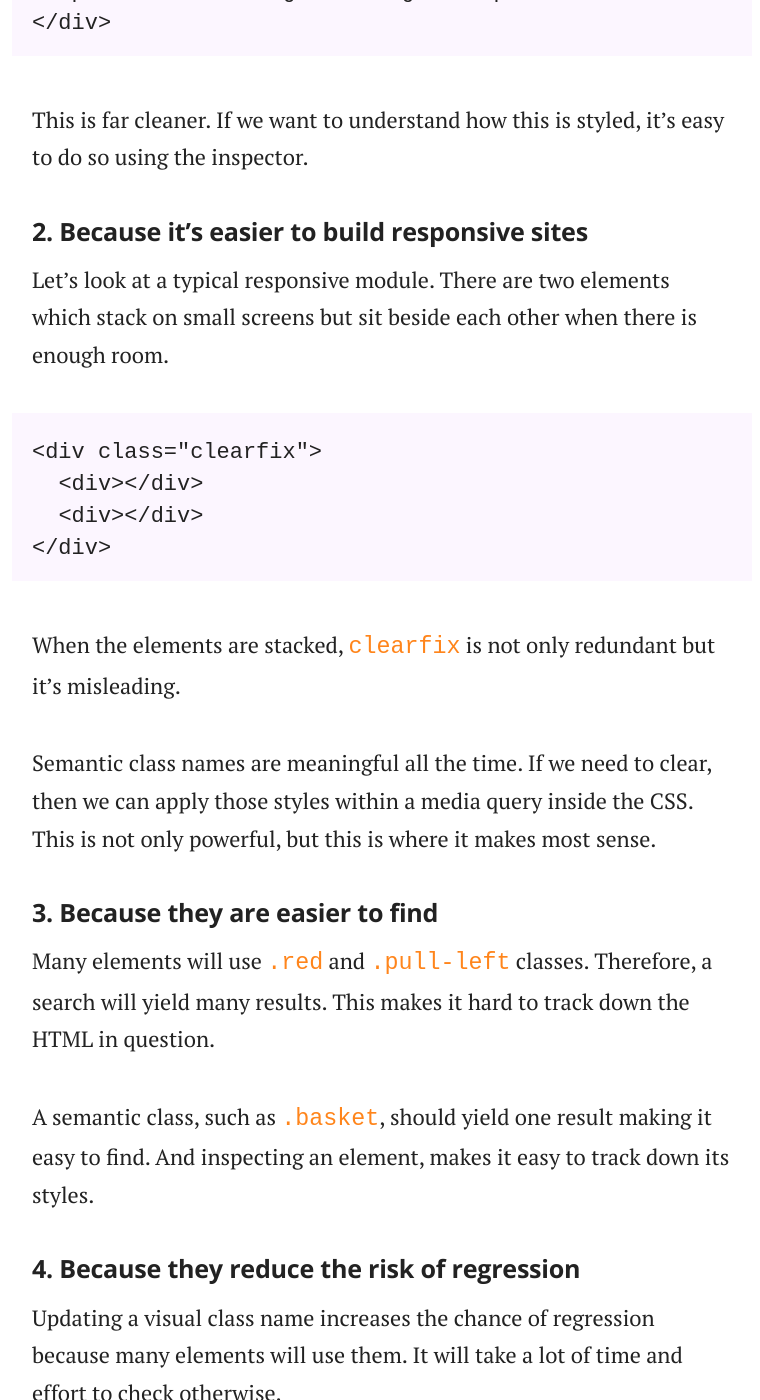
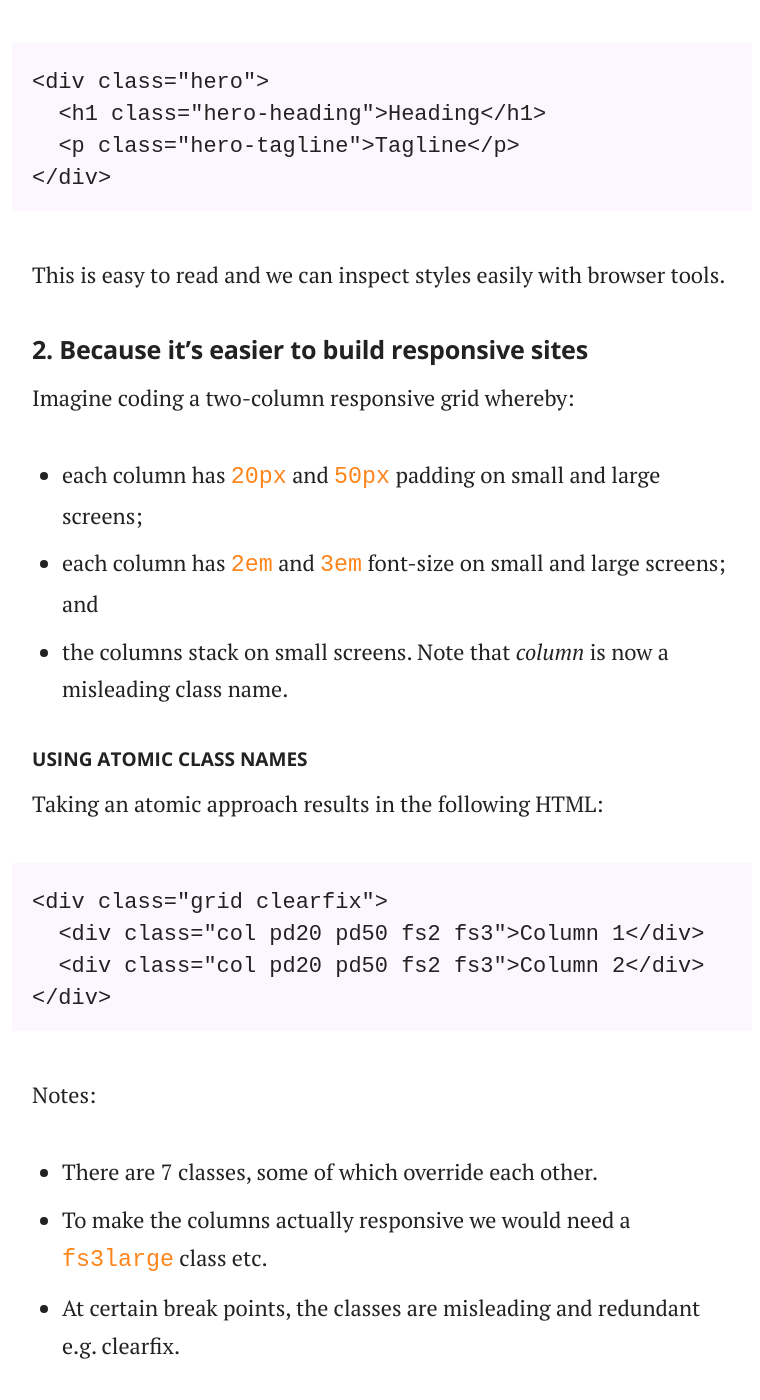
Before and after one commit to adamsilver/maintainablecss.com-jekyll, a Jekyll site: the page built from _chapters/02-semantics.md, in a window 1280 px wide and 1400 px high, scrolled down 2675 px. Shown: the whole window, without its empty margins (258-1018 px from the left). Built offline with Jekyll 4.4.1, drawn with Linux system fonts in a browser that asks for light colours; some of the changed text lies outside the part shown.

Commit message:
Updated semantics and reuse, to remove repition

```diff
--- a/_chapters/02-semantics.md
+++ b/_chapters/02-semantics.md
@@ -50,6 +50,8 @@ This is best explained with a *real* example. Here's a module of HTML using atom
 
 Not only do we need to mentally map these abbreviations (assuming we know what they mean in the first place), but we need to wade through a load of classes just to work out what's going on. The content itself is somewhat obfuscated.
 
+Also, visual class names are ambiguous. For example, `.red` could mean red text, a red background or perhaps a reddish gradient. It's hard to be sure.
+
 Here's the same thing using semantic classes:
 
 	<div class="hero">
@@ -57,36 +59,73 @@ Here's the same thing using semantic classes:
 	  <p class="hero-tagline">Tagline</p>
 	</div>
 
-This is far cleaner. If we want to understand how this is styled, it's easy to do so using the inspector.
+This is easy to read and we can inspect styles easily with browser tools.
 
 ## 2. Because it's easier to build responsive sites
 
-Let's look at a typical responsive module. There are two elements which stack on small screens but sit beside each other when there is enough room.
+Imagine coding a two-column responsive grid whereby:
 
-	<div class="clearfix">
-	  <div></div>
-      <div></div>
+* each column has `20px` and `50px` padding on small and large screens;
+* each column has `2em` and `3em` font-size on small and large screens; and
+* the columns stack on small screens. Note that *column* is now a misleading class name.
+
+### Using atomic class names
+
+Taking an atomic approach results in the following HTML:
+
+	<div class="grid clearfix">
+	  <div class="col pd20 pd50 fs2 fs3">Column 1</div>
+	  <div class="col pd20 pd50 fs2 fs3">Column 2</div>
 	</div>
 
-When the elements are stacked, `clearfix` is not only redundant but it's misleading.
+Notes:
 
-Semantic class names are meaningful all the time. If we need to clear, then we can apply those styles within a media query inside the CSS. This is not only powerful, but this is where it makes most sense.
+- There are 7 classes, some of which override each other.
+- To make the columns actually responsive we would need a `fs3large` class etc.
+- At certain break points, the classes are misleading and redundant e.g. clearfix.
+
+We've barely evaluated this simple component and yet there is so much pain already. Let's see what a semantic approach looks like.
+
+### Using semantic class names
+
+Taking a semantic approach results in the following HTML:
+
+	<div class="thing">
+	  <div class="thing-thingA"></div>
+	  <div class="thing-thingB"></div>
+	</div>
+
+Notes:
+
+- These classes are encapsulated to the module's design and content.
+- Any differences can be handled easily using media queries.
+- We can style these elements however we need to.
+- These classes are meaningful in small and big screens.
+- We can use a media query, to clear elements only when needed.
+
+Semantic class names are meaningful all the time. This is not only powerful, but this is where it makes most sense.
+
+*Also, think about how valuable a responsive grid system is. A visual layout should adapt to the content, not the other way around.*
 
 ## 3. Because they are easier to find
 
-Many elements will use `.red` and `.pull-left` classes. Therefore, a search will yield many results. This makes it hard to track down the HTML in question.
+Visual classes tend to be used on a multitude of elements. This means a search will yield many results, making it hard to find the element in question.
 
-A semantic class, such as `.basket`, should yield one result making it easy to find. And inspecting an element, makes it easy to track down its styles.
+As semantic class names are unique, a search should yield just one result making it easy to track down the HTML and the styles.
 
 ## 4. Because they reduce the risk of regression
 
 Updating a visual class name increases the chance of regression because many elements will use them. It will take a lot of time and effort to check otherwise.
 
-As semantic class names are unique, any changes we make will only apply to the module in question. This is much easier.
+As semantic class names are unique, any changes we make will only apply to the module in question. This is easier.
 
-## 5. Because we want to make changes with confidence
+When we don't feel confident making changes, we either cause problems or we avoid doing the work which creates redundancy.
 
-When we don't feel confident making changes, we either cause problems or we  avoid doing the work which creates redundancy.
+## 5. Because visual classes aren't worth it
+
+If we're going to do `<div class="red">` we may as well do `<div style="color: red">`. Afterall, it's more explicit.
+
+But this mixes concerns and removes the benefit of being able to cache CSS. Also, isn't `.red` a repeat of the exact same abstraction that CSS gives us for free with `color: red`?
 
 ## 6. Because they provide hooks for automated tests too
 
@@ -112,7 +151,7 @@ The styling might change but this only requires a CSS update. This is known as *
 
 ## 9. Because they are easier to debug
 
-It's harder to inspect an element with a multitude of visual class names. With a semantic class there will be just one.
+When inspecting an element, there will be several applicable CSS selectors. We'll have to look through these. With a semantic class name there is just one which is easier to work with.
 
 ## 10. Because the standards recommend it
 
@@ -120,9 +159,21 @@ On using the class attribute, HTML5 specs say in 3.2.5.7:
 
 > "[...] authors are encouraged to use values that describe the nature of the content, rather than values that describe the desired presentation of the content."
 
-## 11. Because they encourage lean HTML
+## 11. Because styling state is easier
 
-The use of semantic classes results in smaller HTML. The CSS may increase in size, but it's cacheable.
+Consider the following HTML:
+
+	<a class="padding-left-20 red" href="#"></a>
+
+Changing the padding and colour on hover is a difficult task. It's better to avoid having to fix self-induced problems like this.
+
+## 12. Because they encourage lean HTML
+
+As we've seen above, atomic classes bloat the HTML. Semantic classes result in smaller HTML. And whilst the CSS may increase in size, it's cacheable.
+
+## Final thought
+
+Semantic class names are a corner stone of *MaintainableCSS*. Without them, everything else makes little sense. So name something based on what it is and everything else falls into place.
 
 <!--## Because visual class names might declare the same property!
 
@@ -130,7 +181,3 @@ It's likely that several different utility classes could refer to the same prope
 
 Think of an example of this.
 -->
-
-## Final thought
-
-Semantic class names are a corner stone of *MaintainableCSS*. Without them, everything else makes little sense. So name something based on what it is and everything else falls into place.
--- a/_chapters/03-reuse.md
+++ b/_chapters/03-reuse.md
@@ -11,102 +11,9 @@ Summary: Don't try too hard to reuse style rules across selectors. Adopt a dupli
 > &ldquo;DRY is often misinterpreted as the necessity to never repeat the exact same thing twice [...]. This is impractical and usually counterproductive, and can lead to forced abstractions, over-thought and over-engineered code.&ldquo;
 <br>&mdash; <cite>Harry Roberts, CSS Wizardy</cite>
 
-Don't worry! We'll discuss strategies for reuse in [State](/chapters/state/), [Modifiers](/chapters/modifiers/) and later on in this chapter.
+When we try *too* hard and *too* early to reuse the bits inbetween the curly braces, we end up with visual and atomic classes. This causes many problems, as we discussed in the previous chapter [semantics](/chapters/semantics/).
 
-The problem is that when we try too hard, too early to reuse the bits between curly braces, we end up with visual and atomic classes which cause several problems:
-
-## 1. Because styles change in response to screen size
-
-Imagine coding a two-column responsive grid whereby:
-
-* Each column has `20px` and `50px` padding on "small" and "large" screens respectively.
-* Each column has `2em` and `3em` font-size on "small" and "large" screens respectively.
-* On "small" screens, the columns stack. Note that *column* is now a misleading class name.
-
-### Using atomic class names
-
-Taking an atomic approach results in the following HTML:
-
-	<div class="grid">
-	  <div class="col pd20 pd50 fs2 fs3">Column 1</div>
-	  <div class="col pd20 pd50 fs2 fs3">Column 2</div>
-	</div>
-
-Notes:
-
-- There are 6 classes.
-- They override each other.
-- They are misleading at certain screen sizes.
-- To make the columns actually responsive we would need a `fs3large` class etc.
-- This is hard to read.
-
-We've barely evaluated this simple component and yet there is so much pain already. Let's see what a semantic approach would look like.
-
-### Using semantic class names
-
-Taking a semantic approach results in the following HTML:
-
-	<div class="thing">
-	  <div class="thing-thingA"></div>
-	  <div class="thing-thingB"></div>
-	</div>
-
-Notes:
-
-- These classes are isolated to the module.
-- Any differences can be handled easily using media queries.
-- We can style these elements however we need to.
-- It's easy to read.
-
-*Also, think about how valuable a responsive grid system is. A visual layout should adapt to the content, not the other way around.*
-
-## 2. Because styles change due to state
-
-Consider the following HTML:
-
-	<a class="padding-left-20 red" href="#"></a>
-
-Changing the padding and colour on hover is a difficult task. It's better to avoid having to fix self-induced problems like this.
-
-## 3. Because debugging is harder
-
-When inspecting an element, there will be several applicable CSS selectors. We'll have to look through these. With a semantic class name there is just one.
-
-## 4. Because granular styles aren't worth it
-
-If we're going to do `<div class="red">` we may as well do `<div style="color: red">`. Afterall, it's more explicit.
-
-But this isn't advisable because it mixes concerns and removes the benefit of being able to cache CSS.
-
-Also, isn't `.red` a repeat of the exact same abstraction that CSS gives us for free with `color: red`?
-
-## 5. Because visual class names are ambiguous
-
-For example, `.red` could mean red text, a red background or perhaps a reddish gradient. It's hard to be sure.
-
-## 6. Because updating a utility class applies to all instances
-
-This sounds good but it isn't. We'll end up applying changes to elements we didn't even know existed. Or we'll be afraid to update the class altogether. Or we'll create `.red2` resulting in redundancy.
-
-## 7. Because non-semantic class names are hard to find
-
-Visual classes tend to be used on a multitude of elements. This means a search will yield many results, making it hard to find the element in question.
-
-As semantic class names are unique, a search should yield just one result making it easy to track down.
-
-## 8. Because reusing CSS causes HTML bloat
-
-Attempting to reuse rules results in bloated HTML like this:
-
-	<div class="clearfix pull-left red etc">
-
-Bloat makes it harder to maintain and degrades performance albeit in a minor way.
-
-## What if we really want to reuse a style?
-
-On occasion it makes sense to reuse a style. In this case we should use comma-delimitted selectors inside a well-named file.
-
-If we wanted multiple elements to have red text, we could do this:
+If we do want to reuse a style we can use comma-delimitted selectors inside a well-named file. For example, if  multiple elements need red text, we could do this:
 
 	/* colours.css */
 
@@ -116,23 +23,23 @@ If we wanted multiple elements to have red text, we could do this:
 	  color: red;
 	}
 
-However, if one selector deviates from an abstraction containing many rules, it should be removed from the list. Otherwise we'll end experience override hell down the line.
+If one module deviates from the styles in the abstraction, it should be removed. Otherwise we'll end experience override hell later on. Use this technique for convenience, not for performance.
 
-We should use this technique for convenience, not for performance.
+There are times when overrides makes sense, which we'll discuss in [State](/chapters/state/) and [Modifiers](/chapters/modifiers/).
 
 ## What about mixins?
 
 Mixins are helpful because they provide the best of both worlds. At least in theory.
 
-Like utility classes, updating a mixin propagates to all instances. Instead of updating a mixin, we could create a new and slightly different one. But, this causes redundancy.
+Like utility classes, updating a mixin propagates to all instances. Instead of updating a mixin, we could create a new one, but this causes redundancy.
 
 Also, mixins can easily end up with many rules, multiple parameters, and conditionality. This is complicated. Complicated is hard to maintain.
 
-To mitigate this complexity, we can create granular mixins, such as one for red text. This is better. However, declaring the mixin is the same as declaring `color: red`. We may as well declare that instead.
+To mitigate this complexity, we can create granular mixins, such as one for red text. At first this seems better. But, declaring the red mixin is the same as declaring `color: red`. We may as well declare that instead.
 
-If we need to update the rule in multiple places, a search and replace might be all that's necessary. If we did use a mixin, when *red* changes to *orange*, its name will need updating anyway.
+If we need to update the rule in multiple places, a search and replace might be all that's necessary. Also, when the red *mixin* changes to *orange*, its name will need updating anyway.
 
-Mixins are useful in some cases. For example, we might want to apply *clearfix* rules across different elements and breakpoints.
+With all that said, mixins are useful in some cases. We might, for example, want to apply a *clearfix* across different elements and breakpoints.
 
 So it's not that mixins are *bad*, it's just we probably shouldn't be so quick to use them.
 
@@ -140,7 +47,7 @@ So it's not that mixins are *bad*, it's just we probably shouldn't be so quick t
 
 We developers are prone to overcomplicating matters when it comes to performance. We get obsessed with the smallest details.
 
-Even if CSS totals more than 100kb, in the grand schemes of things, there's probably very little gain from mindlessly striving for DRYness.
+Even if CSS totals more than 100kb, in the grand schemes of things, there's probably very little gain from mindlessly striving for DRYness. And as we've discussed making CSS small makes HTML big.
 
 Compressing just one image will give us a better return on our investment. And as we've discussed, resolving other forms of redundancy improves maintainability *and* performance.
 
```
